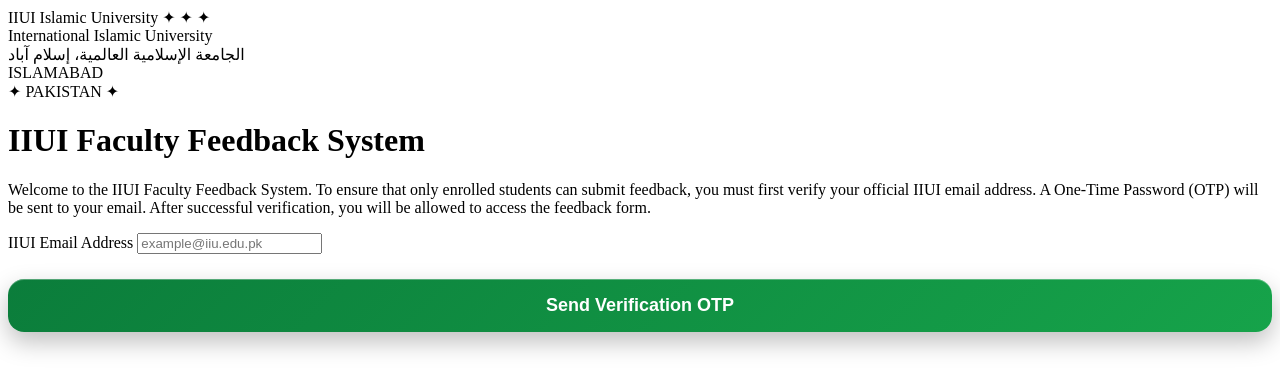
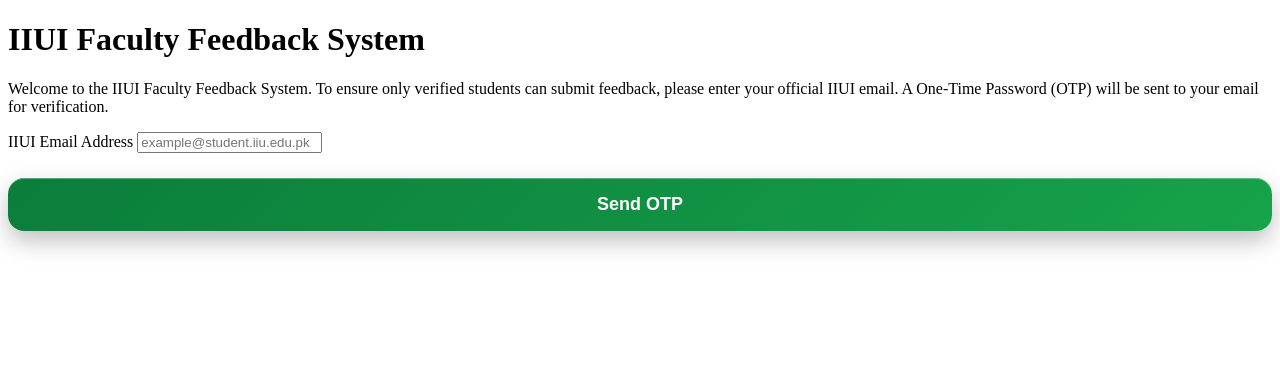
Before and after one commit to FatimaBatool55/IIUIFacultyFeedback, a Flask app: page / in a window 1280 px wide. Shown: the top 391 px of the page. Run offline with Flask 3, Linux system fonts and the light colour scheme.

Commit message:
Update login.html

```diff
--- a/templates/login.html
+++ b/templates/login.html
@@ -1,39 +1,30 @@
 <!DOCTYPE html>
 <html lang="en">
+
 <head>
+
     <meta charset="UTF-8">
+
     <meta name="viewport" content="width=device-width, initial-scale=1.0">
+
     <title>IIUI Email Verification</title>
+
     <link rel="stylesheet" href="{{ url_for('static', filename='style.css') }}">
+
 </head>
+
 <body>
-    <!-- IIUI BANNER -->
-    <div class="iiui-banner">
-        <div class="iiui-brand">
-            <div class="iiui-logo">
-                <div class="iiui-logo-circle">
-                    <span class="logo-main">IIUI</span>
-                    <span class="logo-sub">Islamic University</span>
-                    <span class="logo-star">✦ ✦ ✦</span>
-                </div>
-            </div>
-            <div class="iiui-name">
-                <div class="uni-name">International Islamic University</div>
-                <div class="uni-name-arabic">الجامعة الإسلامية العالمية، إسلام آباد</div>
-            </div>
-        </div>
-        <div class="iiui-campus">
-            <div class="campus-name">ISLAMABAD</div>
-            <div class="campus-sub"><span class="gold-text">✦</span> PAKISTAN <span class="gold-text">✦</span></div>
-        </div>
-    </div>
 
 <div class="container">
+
     <h1>IIUI Faculty Feedback System</h1>
+
     <p class="intro">
+
         Welcome to the IIUI Faculty Feedback System.
-            To ensure that only enrolled students can submit feedback, you must first verify your official IIUI email address.
-            A One-Time Password (OTP) will be sent to your email. After successful verification, you will be allowed to access the feedback form.
+        To ensure only verified students can submit feedback, please enter your official IIUI email.
+        A One-Time Password (OTP) will be sent to your email for verification.
+
     </p>
 
     {% if error %}
@@ -41,10 +32,24 @@
     {% endif %}
 
     <form action="/send-otp" method="POST">
+
         <label>IIUI Email Address</label>
-            <input type="email" name="student_email" placeholder="example@iiu.edu.pk" required>
-            <button type="submit">Send Verification OTP</button>
+
+        <input
+            type="email"
+            name="student_email"
+            placeholder="example@student.iiu.edu.pk"
+            required
+        >
+
+        <button type="submit">
+            Send OTP
+        </button>
+
     </form>
+
 </div>
+
 </body>
+
 </html>
```
Lines whose indentation alone changed are shown as unchanged.
